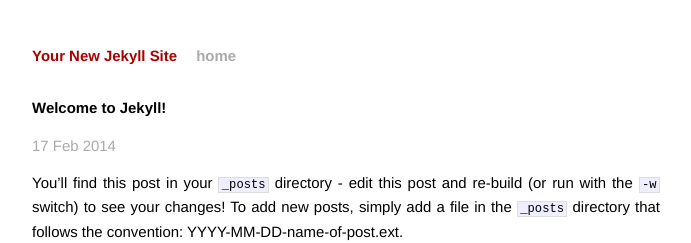
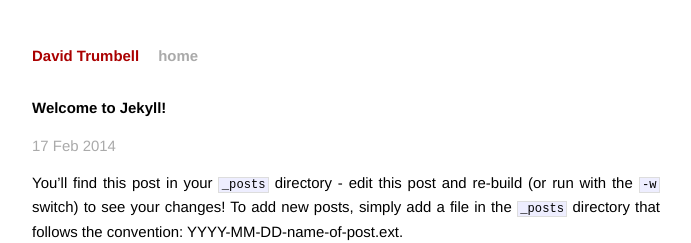
Before and after one commit to djtrumbe/djtrumbe.github.io, a Jekyll site: the page built from _posts/2014-02-17-welcome-to-jekyll.markdown, in a window 1280 px wide. Shown: the top 243 px of the page, without its empty margins (294-985 px from the left). Built offline with Jekyll 4.4.1, drawn with Linux system fonts in a browser that asks for light colours; Markdown is read by kramdown in place of the engine named in the settings.

Commit message:
updated config.yml

```diff
--- a/_config.yml
+++ b/_config.yml
@@ -1,3 +1,6 @@
-name: Your New Jekyll Site
+production: true
+name: David Trumbell
 markdown: redcarpet
+safe: true
+lsi: false
 pygments: true
```
